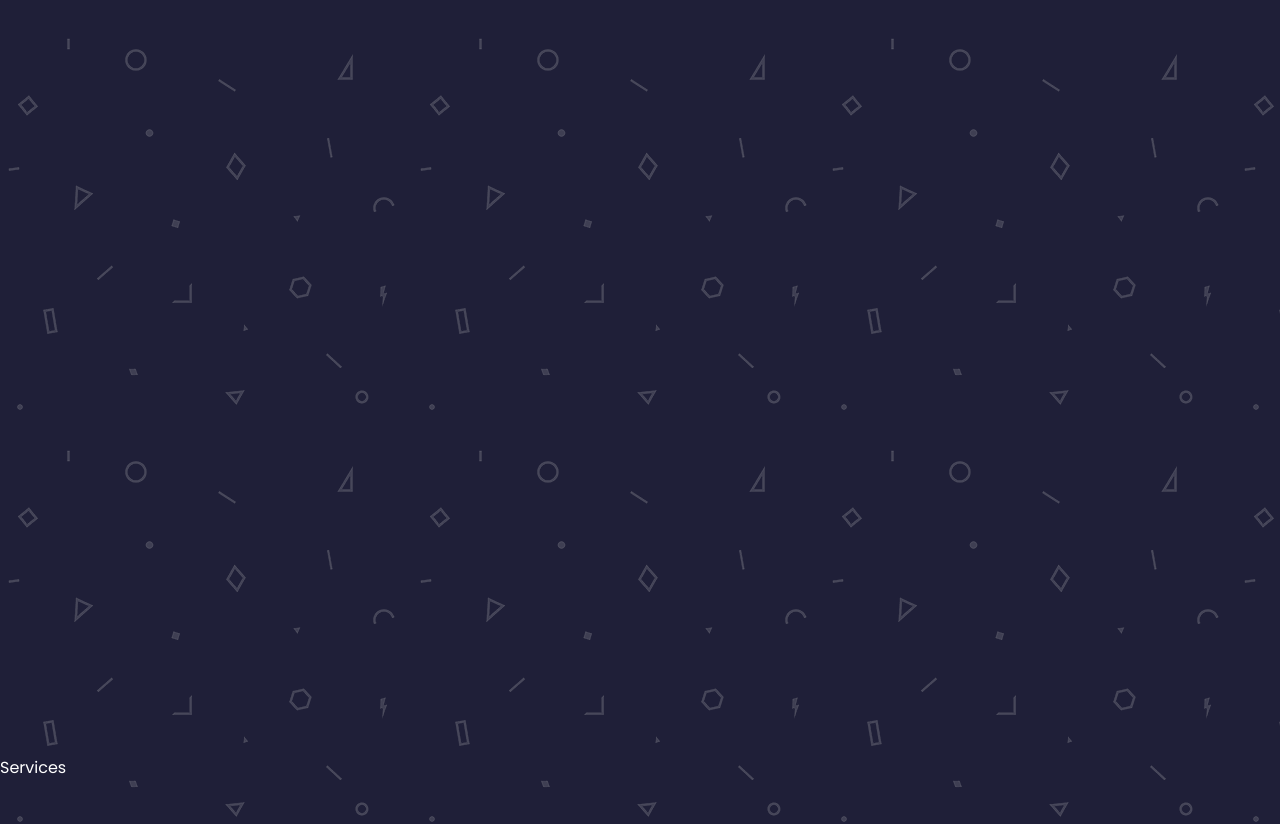
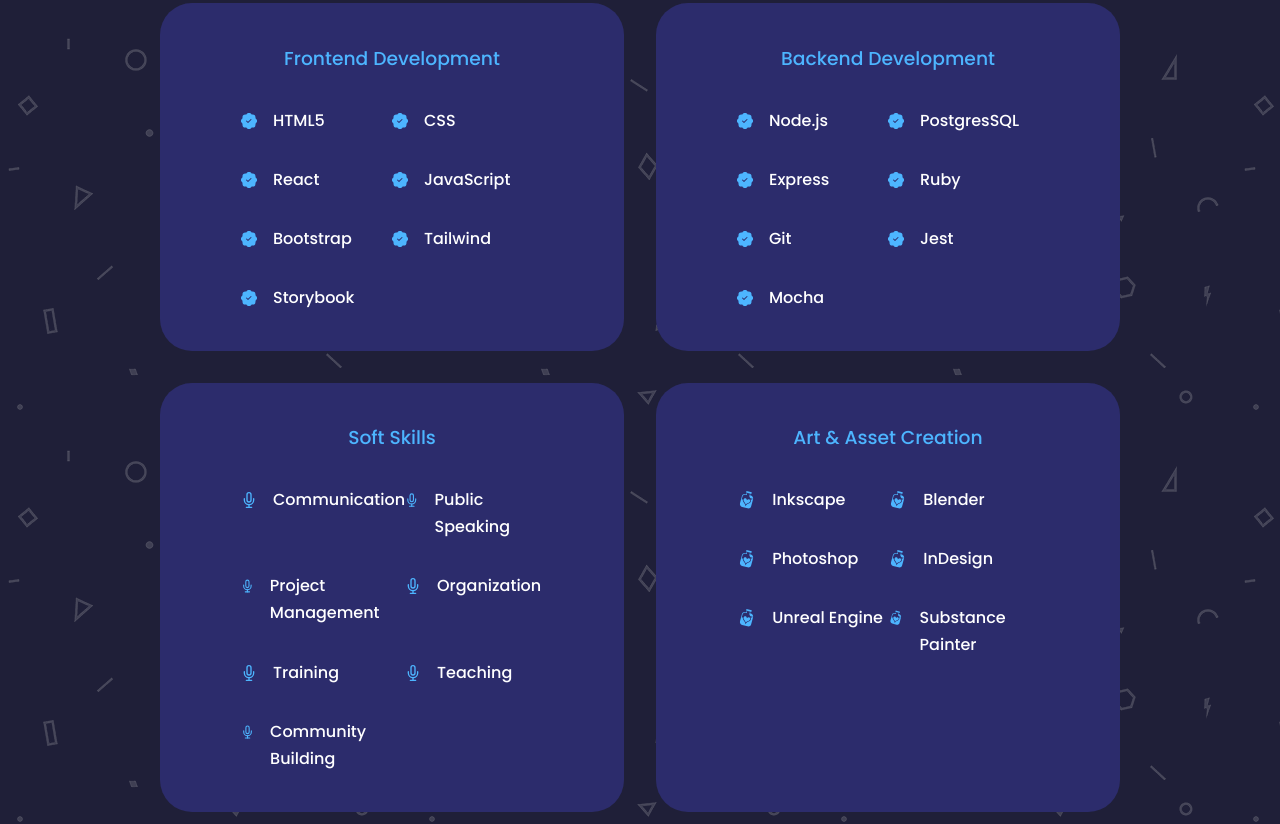
Before and after one commit to 0lgaP/portfolio, a React (Create React App) app in the folder 0lga.ca/: page / in a window 1280 px wide. Shown: the part 2030-2854 px from the top of the page. Built offline with nearby package versions, Linux system fonts and the light colour scheme.

Commit message:
add experience section

```diff
--- a/0lga.ca/src/components/experience/Experience.jsx
+++ b/0lga.ca/src/components/experience/Experience.jsx
@@ -1,12 +1,179 @@
 import React from 'react';
 import './experience.css';
-
+import {BsPatchCheckFill} from 'react-icons/bs'
+import {FiMic} from 'react-icons/fi'
+import {GiHeartBottle} from 'react-icons/gi'
 
 const Experience = () => {
   return (
     <section id='experience'>
       <h5>My Skills</h5>
       <h2>My Experience</h2>
+
+      <div className="container experience__container">
+
+        <div className="experience__frontend">
+          <h3>Frontend Development</h3>
+          <div className="experience__content">
+            <article className='experience__details'>
+              <BsPatchCheckFill className='experience__details-icon' />
+              <h4>HTML5</h4>
+            </article>
+
+            <article className='experience__details'>
+              <BsPatchCheckFill className='experience__details-icon' />
+              <h4>CSS</h4>
+            </article>
+
+            <article className='experience__details'>
+              <BsPatchCheckFill className='experience__details-icon' />
+              <h4>React</h4>
+            </article>
+
+            <article className='experience__details'>
+              <BsPatchCheckFill className='experience__details-icon' />
+              <h4>JavaScript</h4>
+            </article>
+
+            <article className='experience__details'>
+              <BsPatchCheckFill className='experience__details-icon' />
+              <h4>Bootstrap</h4>
+            </article>
+
+            <article className='experience__details'>
+              <BsPatchCheckFill className='experience__details-icon' />
+              <h4>Tailwind</h4>
+            </article>
+
+            <article className='experience__details'>
+              <BsPatchCheckFill className='experience__details-icon' />
+              <h4>Storybook</h4>
+            </article>
+
+          </div>
+        </div>
+
+        <div className="experience__backend">
+          <h3>Backend Development</h3>
+          <div className="experience__content">
+            <article className='experience__details'>
+              <BsPatchCheckFill className='experience__details-icon' />
+              <h4>Node.js</h4>
+            </article>
+
+            <article className='experience__details'>
+              <BsPatchCheckFill className='experience__details-icon' />
+              <h4>PostgresSQL</h4>
+            </article>
+
+            <article className='experience__details'>
+              <BsPatchCheckFill className='experience__details-icon' />
+              <h4>Express</h4>
+            </article>
+
+            <article className='experience__details'>
+              <BsPatchCheckFill className='experience__details-icon' />
+              <h4>Ruby</h4>
+            </article>
+
+            <article className='experience__details'>
+              <BsPatchCheckFill className='experience__details-icon' />
+              <h4>Git</h4>
+            </article>
+
+            <article className='experience__details'>
+              <BsPatchCheckFill className='experience__details-icon' />
+              <h4>Jest</h4>
+            </article>
+
+            <article className='experience__details'>
+              <BsPatchCheckFill className='experience__details-icon' />
+              <h4>Mocha</h4>
+            </article>
+
+          </div>
+
+        </div>
+
+        <div className="experience__backend">
+          <h3>Soft Skills</h3>
+          <div className="experience__content">
+            <article className='experience__details'>
+              <FiMic className='experience__details-icon' />
+              <h4>Communication</h4>
+            </article>
+
+            <article className='experience__details'>
+              <FiMic className='experience__details-icon' />
+              <h4>Public Speaking</h4>
+            </article>
+
+            <article className='experience__details'>
+              <FiMic className='experience__details-icon' />
+              <h4>Project Management</h4>
+            </article>
+
+            <article className='experience__details'>
+              <FiMic className='experience__details-icon' />
+              <h4>Organization</h4>
+            </article>
+
+            <article className='experience__details'>
+              <FiMic className='experience__details-icon' />
+              <h4>Training</h4>
+            </article>
+
+            <article className='experience__details'>
+              <FiMic className='experience__details-icon' />
+              <h4>Teaching</h4>
+            </article>
+
+            <article className='experience__details'>
+              <FiMic className='experience__details-icon' />
+              <h4>Community Building</h4>
+            </article>
+          </div>
+        </div>
+
+        <div className="experience__backend">
+          <h3>Art & Asset Creation</h3>
+          <div className="experience__content">
+            <article className='experience__details'>
+              <GiHeartBottle className='experience__details-icon-art' />
+              <h4>Inkscape</h4>
+            </article>
+
+            <article className='experience__details'>
+              <GiHeartBottle className='experience__details-icon-art' />
+              <h4>Blender</h4>
+            </article>
+
+            <article className='experience__details'>
+              <GiHeartBottle className='experience__details-icon-art' />
+              <h4>Photoshop</h4>
+            </article>
+
+            <article className='experience__details'>
+              <GiHeartBottle className='experience__details-icon-art' />
+              <h4>InDesign</h4>
+            </article>
+
+            <article className='experience__details'>
+              <GiHeartBottle className='experience__details-icon-art' />
+              <h4>Unreal Engine</h4>
+            </article>
+
+            <article className='experience__details'>
+              <GiHeartBottle className='experience__details-icon-art' />
+              <h4>Substance Painter</h4>
+            </article>
+
+          </div>
+        </div>
+
+
+      </div>
+
     </section>
   )
 }
--- a/0lga.ca/src/components/experience/experience.css
+++ b/0lga.ca/src/components/experience/experience.css
@@ -0,0 +1,79 @@
+.experience__container {
+  display: grid;
+  grid-template-columns: 1fr 1fr;
+  gap: 2rem;
+}
+
+.experience__container > div {
+  background: var(--color-bg-variant);
+  padding: 2.4rem 5rem;
+  border-radius: 2rem;
+  border: 1px solid transparent;
+  transition: var(--transition);
+}
+
+.experience__container > div:hover {
+  background: transparent;
+  border-color: var(--color-primary-variant);
+  cursor: default;
+}
+
+.experience__container > div h3 {
+  text-align: center;
+  margin-bottom: 2rem;
+  color: var(--color-primary);
+}
+
+.experience__content {
+  display: grid;
+  grid-template-columns: 1fr 1fr;
+  row-gap: 2rem;
+}
+
+.experience__details {
+  display: flex;
+  gap: 1rem;
+}
+
+.experience__details-icon {
+  margin-top: 6px;
+  color: var(--color-primary);
+}
+
+.experience__details-icon-art {
+  margin-top: 4px;
+  color: var(--color-primary);
+  font-size: 1.2rem;
+
+}
+
+/* ---------------- Media Queries (Med Devices) ---------------- */
+@media screen and (max-width: 1024px) {
+  .experience__container {
+    grid-template-columns: 1fr;
+  }
+
+  .experience__container > div {
+    width: 80%;
+    padding: 2rem;
+    margin: 0 auto;
+  }
+
+  .experience__content {
+    padding: 1rem;
+  }
+}
+
+/* ---------------- Media Queries (Small Devices) ---------------- */
+@media screen and (max-width: 600px) {
+
+  .experience__container {
+    gap: 1rem;
+  }
+
+  .experience__container > div {
+    width: 100%;
+    padding: 2rem 1rem;
+  }
+
+}
--- a/0lga.ca/src/index.css
+++ b/0lga.ca/src/index.css
@@ -58,7 +58,6 @@
 
 section {
   margin-top: 8rem;
-  height: 100vh;
 }
 
 section > h2, section > h5 {
```
Also changed, not shown: 1 other file (tests, documents, lock files or other folders).
